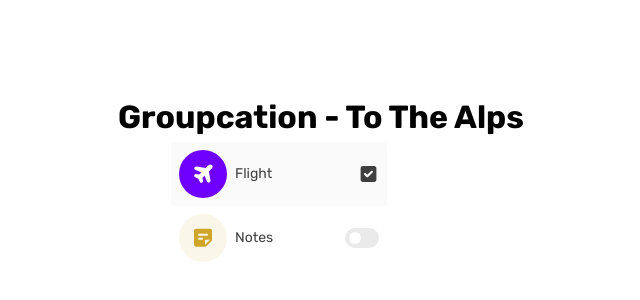
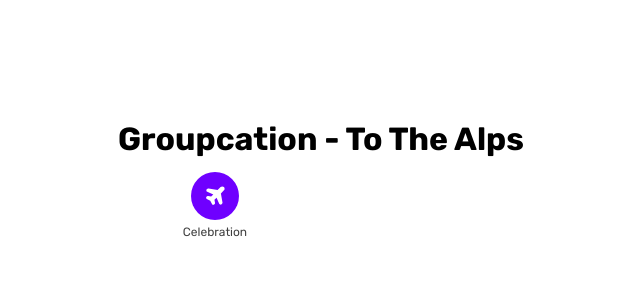
Before and after one commit to gcoogan1/Groupcation_Demo, a React (Vite) app: page / in a window 1280 px wide. Shown: the part 216-516 px from the top of the page, without its empty margins (319-959 px from the left). Built offline with nearby package versions, Linux system fonts and the light colour scheme.

Commit message:
Create menu item component

```diff
--- a/src/App.tsx
+++ b/src/App.tsx
@@ -6,6 +6,7 @@ import Pictogram from "./components/Pictogram/Pictogram";
 import Flight from "./assets/Flight.svg?react";
 import Note from "./assets/Note.svg?react";
 import { theme } from "./styles/theme";
+import MenuItem from "./components/MenuItem/MenuItem";
 
 
 
@@ -26,8 +27,7 @@ const App = () => {
 			<h1>Groupcation - To The Alps</h1>
 
 			<div style={{ width: "300px" }}>
-				<FilterItem action={"checkbox"} selected icon={<Pictogram size="small" type="flight"><Flight color="white" /></Pictogram>} label={"Flight"} />
-				<FilterItem action={"switch"} icon={<Pictogram size="small" type="noteOpacity"><Note color={theme.note} /></Pictogram>} label={"Notes"} />
+				<MenuItem pictogram={<Pictogram size="small" type="flight"><Flight color="white" /></Pictogram>} text="Celebration" />
 			</div>
 		</div>
 	);
--- /dev/null
+++ b/src/components/MenuItem/MenuItem.styles.ts
@@ -0,0 +1,20 @@
+import styled from "styled-components";
+import { theme } from "../../styles/theme";
+
+export const MenuItemContainer = styled.div`
+  width: 80px;
+  display: flex;
+  flex-direction: column;
+  gap: 4px;
+  padding: 8px 4px;
+  border-radius: 8px;
+  justify-content: center;
+  align-items: center;
+`
+
+export const MenuItemText = styled.p`
+  font-size: 12px;
+  font-weight: 400px;
+  line-height: 16px;
+  color: ${theme.secondary};
+`
--- /dev/null
+++ b/src/components/MenuItem/MenuItem.tsx
@@ -0,0 +1,19 @@
+import { MenuItemContainer, MenuItemText } from "./MenuItem.styles";
+
+interface MenuItemProps {
+  pictogram: React.ReactNode;
+  text: string;
+}
+
+const MenuItem: React.FC<MenuItemProps> = ({ pictogram, text }) => {
+  return (
+    <MenuItemContainer>
+      {pictogram}
+      <MenuItemText>
+        {text}
+      </MenuItemText>
+    </MenuItemContainer>
+  )
+}
+
+export default MenuItem;
```
